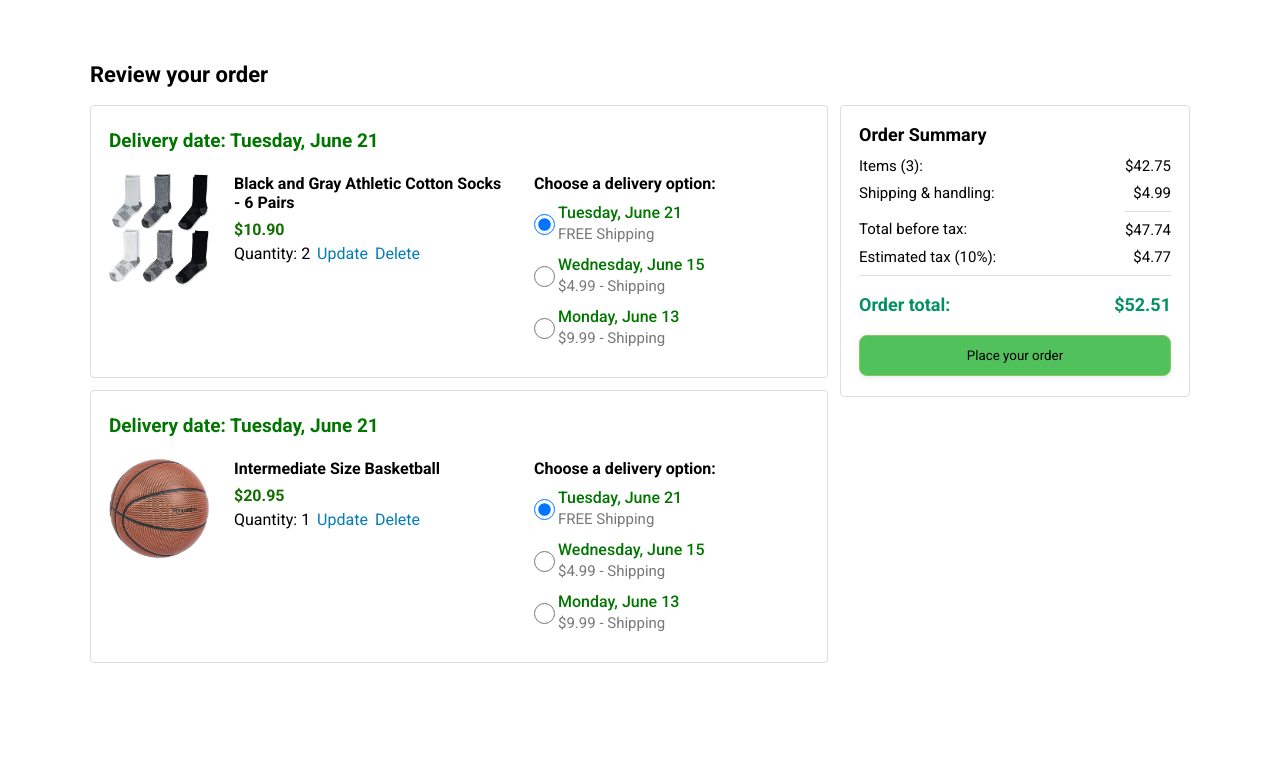
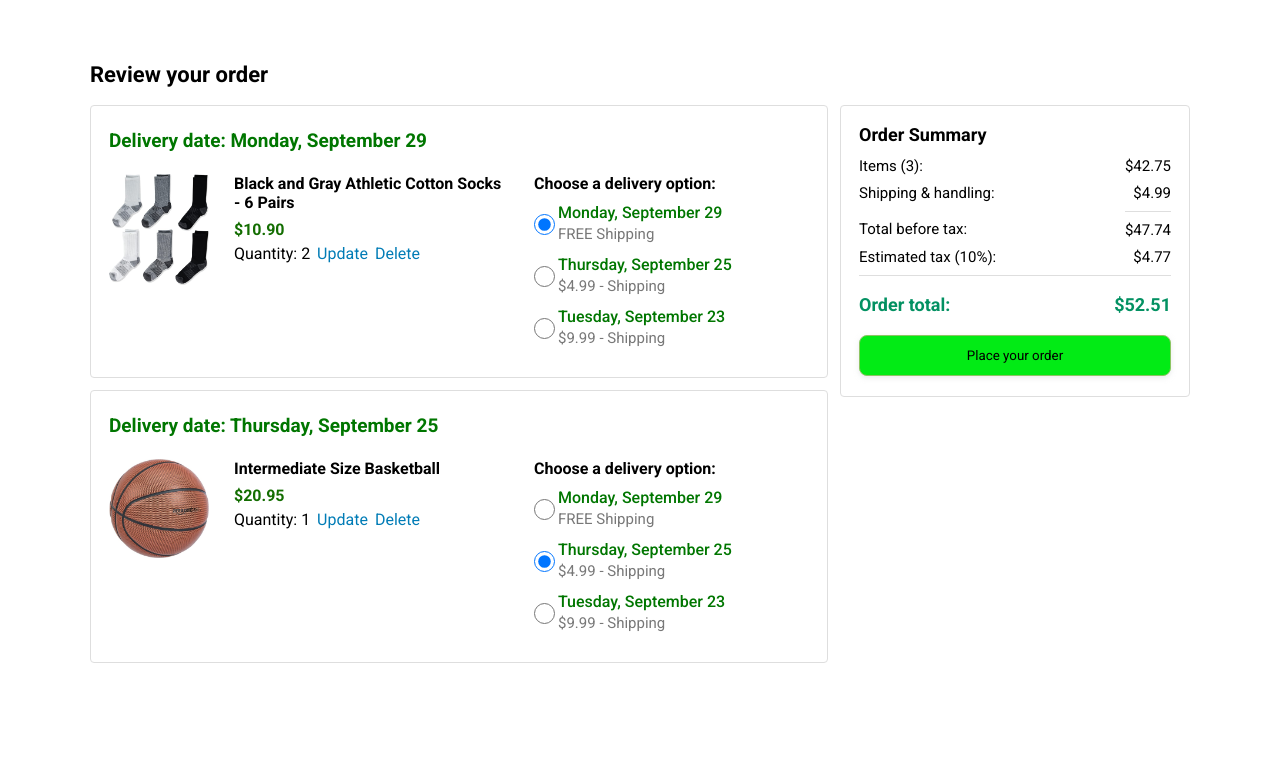
Before and after one commit to Jirotgak/jilo-e-commerce-website, a plain HTML site: page checkout.html in a window 1280 px wide. Shown: the part 78-853 px from the top of the page. Drawn offline with nearby package versions, Linux system fonts and the light colour scheme.

Commit message:
save data and gemnerate HTML for delivery option

```diff
--- a/data/cart.js
+++ b/data/cart.js
@@ -4,9 +4,11 @@ if (!cart) {
   cart = [{
     productId: 'e43638ce-6aa0-4b85-b27f-e1d07eb678c6',
     quantity: 2,
+    deliveryOptionId: '1'
   }, {
     productId: '15b6fc6f-327a-4ec4-896f-486349e85a3d',
     quantity: 1,
+    deliveryOptionId: '2'
   }]
 };
 
@@ -30,6 +32,7 @@ export function addToCart(productId) {
     cart.push({
       productId: productId,
       quantity: 1,
+      deliveryOptionId: '1'
     });
   }
 
--- /dev/null
+++ b/data/deliveryOptions.js
@@ -0,0 +1,13 @@
+export const deliveryOptions = [{
+  id: '1',
+  deliveryDays: 7,
+  priceCents: 0
+}, {
+  id: '2',
+  deliveryDays: 3,
+  priceCents: 499
+}, {
+  id: '3',
+  deliveryDays: 1,
+  priceCents: 999
+}];
--- a/scripts/checkout.js
+++ b/scripts/checkout.js
@@ -1,6 +1,12 @@
 import { cart, removeFromCart } from "../data/cart.js";
 import { products } from "../data/products.js";
 import { formatCurrency } from "./utils/money.js";
+import dayjs from 'https://unpkg.com/dayjs@1.11.10/esm/index.js'
+import { deliveryOptions } from "../data/deliveryOptions.js";
+
+const today = dayjs();
+const deliveryDate = today.add(7, 'days');
+deliveryDate.format('dddd, mmmm D');
 
 let cartSummaryHTML = '';
 
@@ -15,9 +21,29 @@ cart.forEach((cartItem) => {
     }
   });
 
+  const deliveryOptionId = cartItem.deliveryOptionId;
+
+  let deliveryOption;
+
+  deliveryOptions.forEach((option) => {
+    if (option.id === deliveryOptionId) {
+      deliveryOption = option;
+    }
+  });
+
+  const today = dayjs();
+  const deliveryDate = today.add(
+    deliveryOption.deliveryDays,
+    'days'
+  );
+
+  const dateString = deliveryDate.format(
+    'dddd, MMMM D'
+  );
+
   cartSummaryHTML += `<div class="cart-item-container js-cart-item-container-${matchingProduct.id}">
           <div class="delivery-date">
-            Delivery date: Tuesday, June 21
+            Delivery date: ${dateString}
           </div>
 
           <div class="cart-item-details-grid">
@@ -47,44 +73,48 @@ cart.forEach((cartItem) => {
               <div class="delivery-options-title">
                 Choose a delivery option:
               </div>
-              <div class="delivery-option">
-                <input type="radio" checked class="delivery-option-input" name="delivery-option-${matchingProduct.id}">
-                <div>
-                  <div class="delivery-option-date">
-                    Tuesday, June 21
-                  </div>
-                  <div class="delivery-option-price">
-                    FREE Shipping
-                  </div>
-                </div>
-              </div>
-              <div class="delivery-option">
-                <input type="radio" class="delivery-option-input" name="delivery-option-${matchingProduct.id}">
-                <div>
-                  <div class="delivery-option-date">
-                    Wednesday, June 15
-                  </div>
-                  <div class="delivery-option-price">
-                    $4.99 - Shipping
-                  </div>
-                </div>
-              </div>
-              <div class="delivery-option">
-                <input type="radio" class="delivery-option-input" name="delivery-option-${matchingProduct.id}">
-                <div>
-                  <div class="delivery-option-date">
-                    Monday, June 13
-                  </div>
-                  <div class="delivery-option-price">
-                    $9.99 - Shipping
-                  </div>
-                </div>
-              </div>
+              ${deliveryOptionsHTML(matchingProduct, cartItem)}
             </div>
           </div>
         </div>
         `;
 });
+
+function deliveryOptionsHTML(matchingProduct, cartItem) {
+  let html = '';
+
+  deliveryOptions.forEach((deliveryOption) => {
+    const today = dayjs();
+    const deliveryDate = today.add(
+      deliveryOption.deliveryDays,
+      'days'
+    );
+
+    const dateString = deliveryDate.format(
+      'dddd, MMMM D'
+    );
+
+    const priceString = deliveryOption.priceCents === 0
+      ? 'FREE'
+      : `$${formatCurrency(deliveryOption.priceCents)} -`;
+
+    const isChecked = deliveryOption.id === cartItem.deliveryOptionId;
+    html += `
+    <div class="delivery-option">
+      <input type="radio" ${isChecked ? 'checked' : ''} class="delivery-option-input" name="delivery-option-${matchingProduct.id}">
+      <div>
+        <div class="delivery-option-date">
+          ${dateString}
+        </div>
+        <div class="delivery-option-price">
+          ${priceString} Shipping
+        </div>
+      </div>
+    </div>
+    `
+  });
+  return html;
+}
 
 document.querySelector('.js-order-summary')
   .innerHTML = cartSummaryHTML;
--- a/scripts/utils/money.js
+++ b/scripts/utils/money.js
@@ -1,3 +1,5 @@
 export function formatCurrency(priceCents) {
   return (priceCents / 100).toFixed(2);
 };
+
+export default formatCurrency;
--- a/styles/shared/general.css
+++ b/styles/shared/general.css
@@ -20,13 +20,15 @@ select {
   cursor: pointer;
 }
 
-input, select, button {
+input,
+select,
+button {
   font-family: Roboto, Arial;
 }
 
 .button-primary {
   color: rgb(0, 0, 0);
-  background-color: rgb(81, 194, 91);
+  background-color: rgb(2, 235, 21);
   border: 1px solid rgb(140, 197, 99);
   border-radius: 8px;
   cursor: pointer;
--- a/styles/shared/jilo-header.css
+++ b/styles/shared/jilo-header.css
@@ -81,7 +81,7 @@
 }
 
 .search-button {
-  background-color: rgb(110, 189, 103);
+  background-color: rgb(22, 235, 3);
   border: none;
   width: 45px;
   height: 40px;
```
Also changed, not shown: jilo.html (+1 -1 lines), images/jilo-logo-white.png, images/jilo-logo.png, images/jilo-mobile-logo-white.png, images/jilo-mobile-logo.png.
